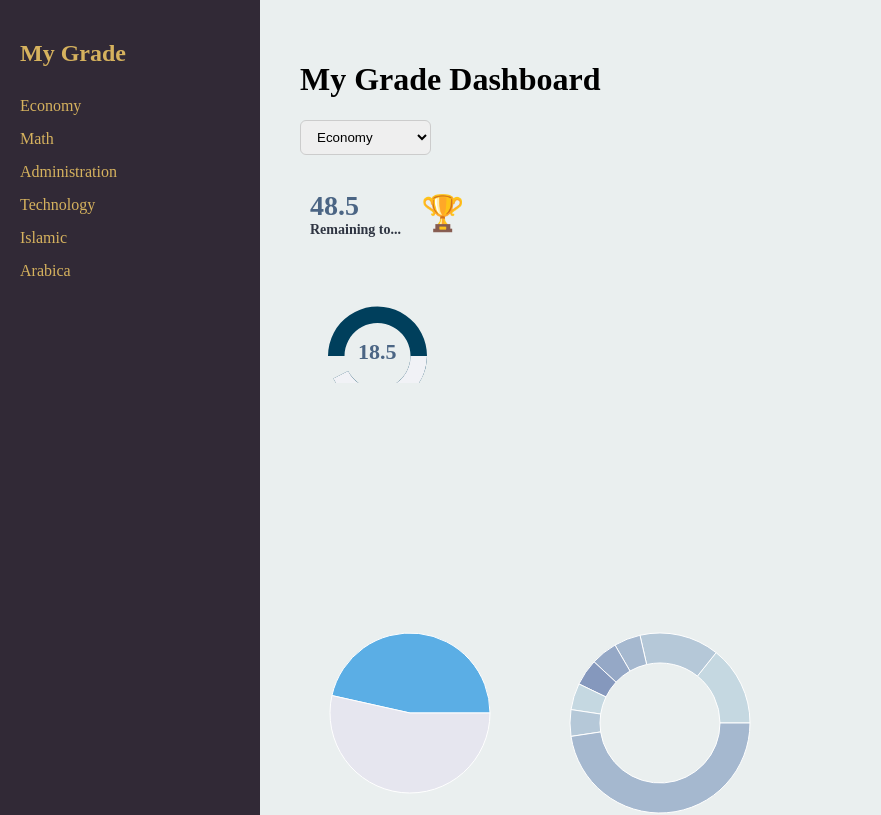
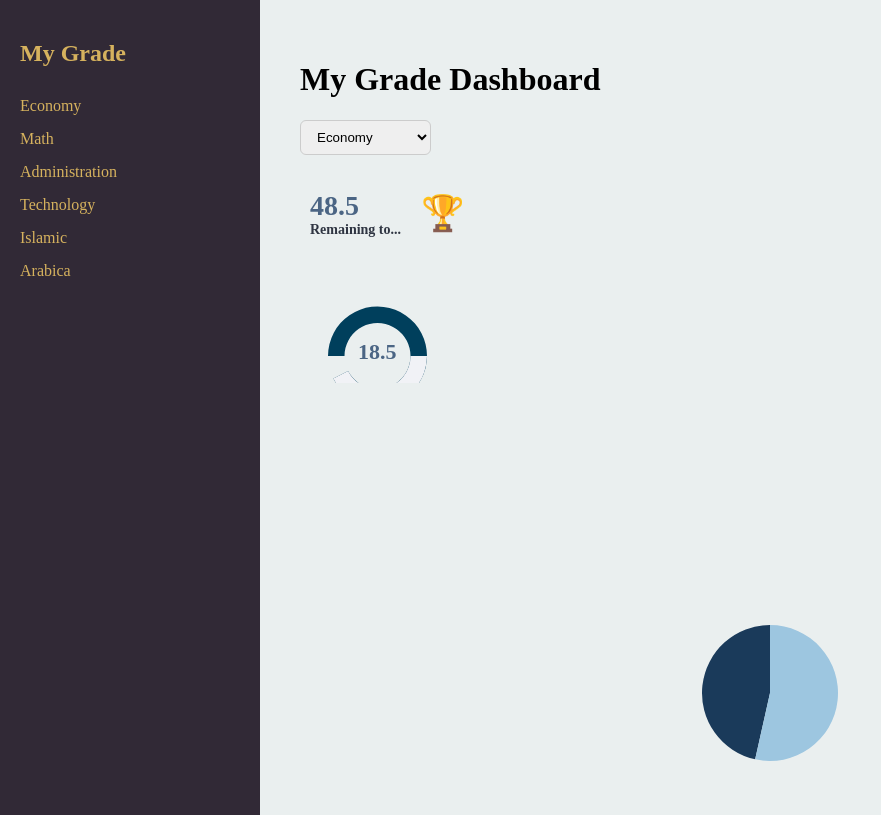
Before and after one commit to L-26-25L/l, a Next.js app: page / in a window 1280 px wide. Shown: the top 815 px of the page, without its empty margins (0-881 px from the left). Built offline with nearby package versions, Linux system fonts and the light colour scheme.

Commit message:
Update CoursePie.jsx

```diff
--- a/components/CoursePie.jsx
+++ b/components/CoursePie.jsx
@@ -1,17 +1,29 @@
-import { PieChart, Pie, Cell } from "recharts";
+import { PieChart, Pie, Cell, ResponsiveContainer } from "recharts";
 
 export default function CoursePie({ obtained, total }) {
   const data = [
-    { name:"Mine", value: obtained },
-    { name:"Remaining", value: total - obtained }
+    { name: "Obtained", value: obtained },
+    { name: "Remaining", value: total - obtained }
   ];
 
   return (
-    <PieChart width={220} height={220}>
-      <Pie data={data} dataKey="value" outerRadius={80}>
-        <Cell fill="#5baee5" />
-        <Cell fill="#e6e6ef" />
-      </Pie>
-    </PieChart>
+    <div style={{ width: "100%", height: 180 }}>
+      <ResponsiveContainer width="100%" height="100%">
+        <PieChart>
+          <Pie
+            data={data}
+            dataKey="value"
+            innerRadius={0}
+            outerRadius="80%"
+            startAngle={90}
+            endAngle={450}
+            stroke="none"
+          >
+            <Cell fill="#1a3a5a" /> {/* أزرق غامق */}
+            <Cell fill="#9dc6e0" /> {/* أزرق فاتح */}
+          </Pie>
+        </PieChart>
+      </ResponsiveContainer>
+    </div>
   );
 }
```
